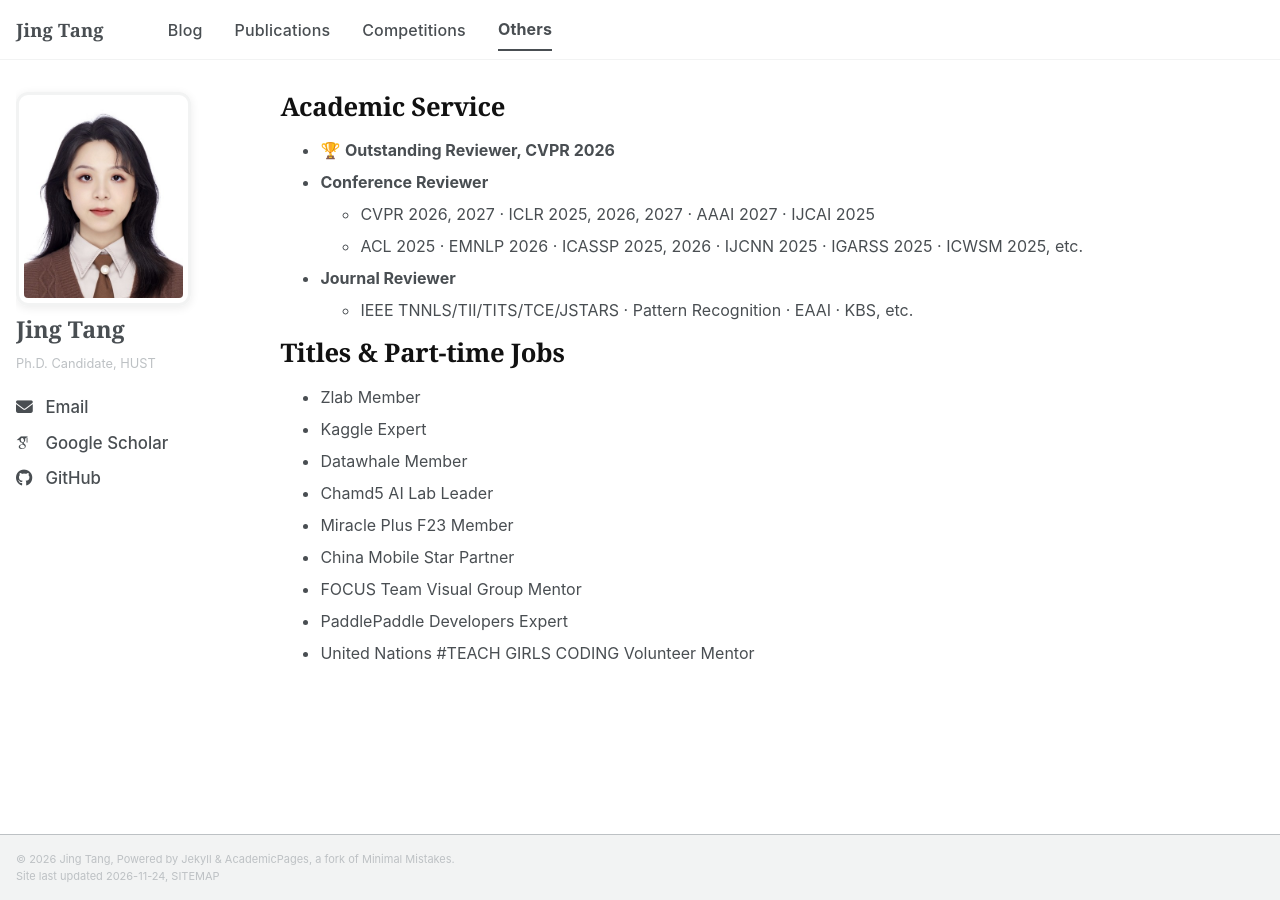
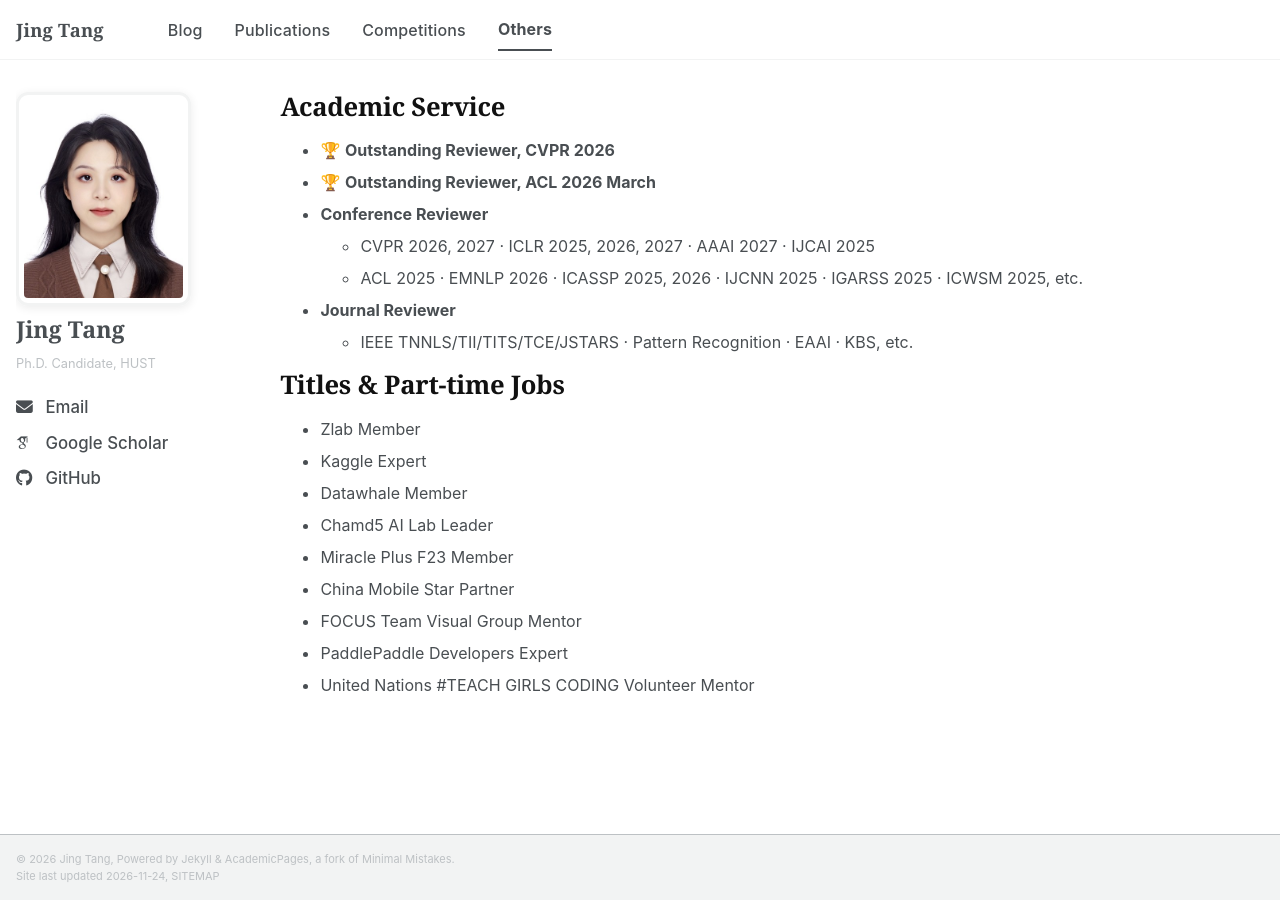
Before and after one commit to vaew/vaew.github.io, a Jekyll site: the page built from _pages/cv.md, in a window 1280 px wide. Built offline with Jekyll 4.4.1, drawn with Linux system fonts in a browser that asks for light colours; some web fonts are replaced; a script bundle is joined from its source files by our own code; a script that is not in the unit is left out.

Commit message:
Update academic-service.md

```diff
--- a/_includes/academic-service.md
+++ b/_includes/academic-service.md
@@ -1,6 +1,7 @@
 Academic Service
 ======
 * 🏆 **Outstanding Reviewer, CVPR 2026**
+* 🏆 **Outstanding Reviewer, ACL 2026 March**
 * **Conference Reviewer**
   * CVPR 2026, 2027 · ICLR 2025, 2026, 2027 · AAAI 2027 · IJCAI 2025
   * ACL 2025 · EMNLP 2026 · ICASSP 2025, 2026 · IJCNN 2025 · IGARSS 2025 · ICWSM 2025, etc.
```
